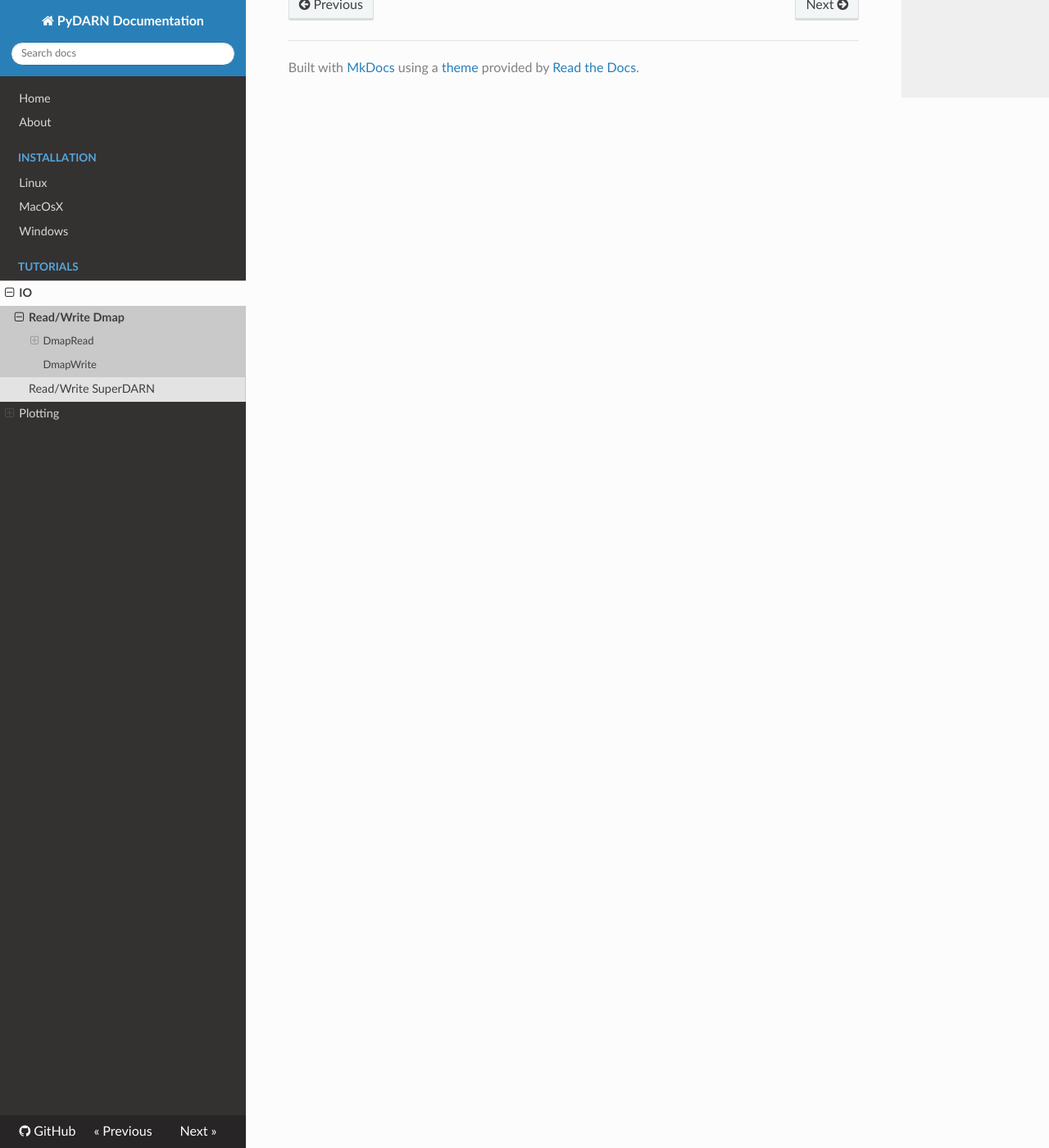
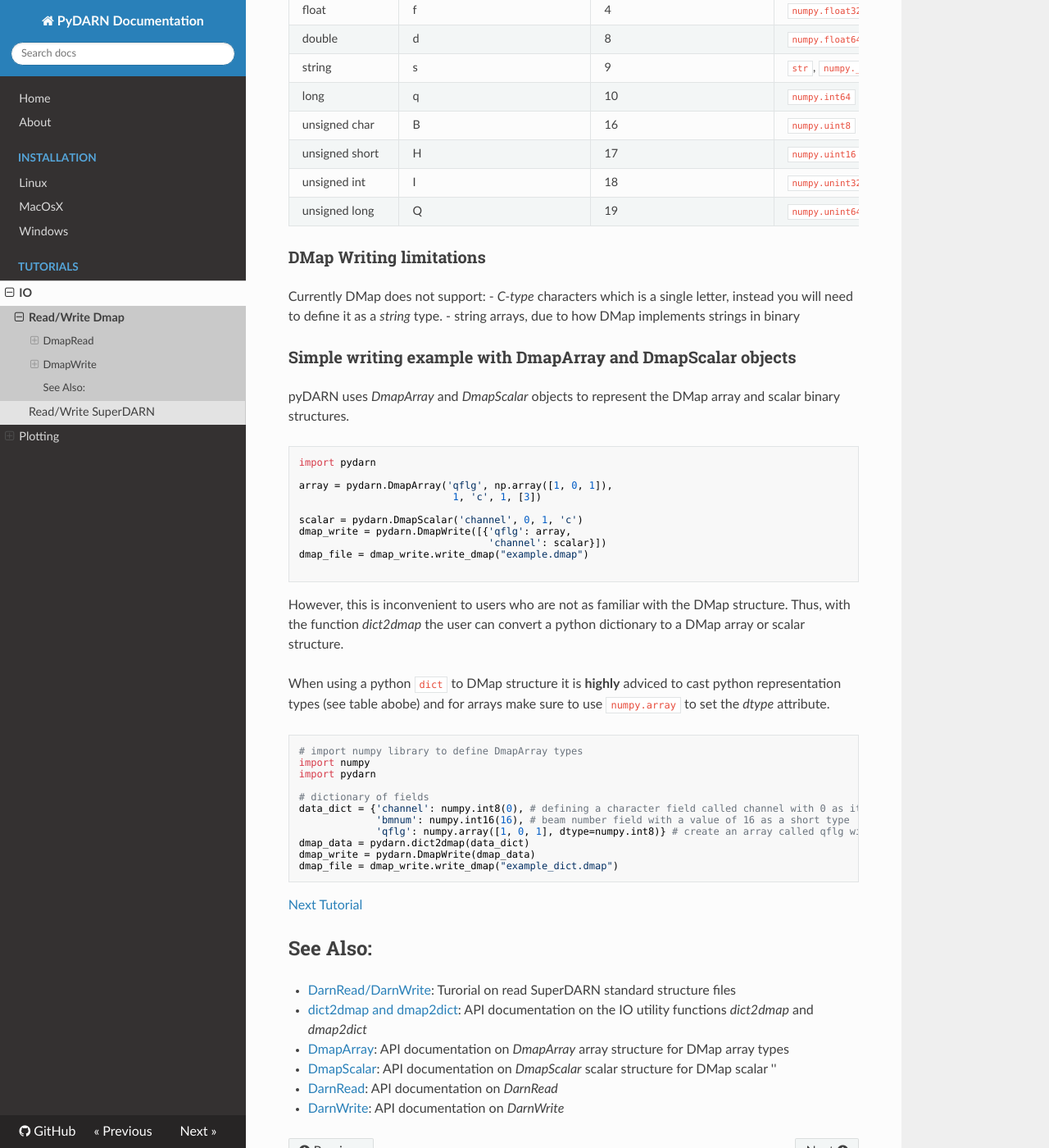
Before and after one commit to SuperDARN/pydarn, an MkDocs documentation site: the page built from docs/user/dmap.md, in a window 1280 px wide and 1400 px high, scrolled down 2415 px. Shown: the whole window at 82% size. Built offline with MkDocs 1.6.1, drawn with Linux system fonts in a browser that asks for light colours; nearby versions of some CDN libraries; some of the changed text lies outside the part shown.

Commit message:
adding tutorials on dmap and darn classes

````diff
--- a/docs/user/dmap.md
+++ b/docs/user/dmap.md
@@ -1,18 +1,18 @@
-# Dmap Classes
+# Reading and Writing DMap format files
+Please see API documentation on [`DmapRead`](code/DmapRead.md) and [`DmapWrite`](code/DmapWrite.md) for information on class methods and attributes.
 
-!!! Warning
-    This module of pyDARN will be removed after the first release and will become its own package.
-
-Please see for API documentation on [`DmapRead`](code/DmapRead.md) and [`DmapWrite`](code/DmapWrite.md).
-
-Data Map (DMap) Self-Describing Format was developed by Rob Barnes and is primary format used by SuperDARN.
+Data Map (DMap) is a binary self-describing format that was developed by Rob Barnes.
+This format is currently the primary format used by SuperDARN.
 For more information on DMap please see [RST Documentation](https://radar-software-toolkit-rst.readthedocs.io/en/latest/).
 
-pyDARN provides two methods that reads and writes DMap formatted files.
+pyDARN provides two classes to read (*DmapRead*) and write (DmapWrite) DMap formated files.
+
+!!! Note
+    After pyDARN release 1.0, these modules will be moved to it's own python library.
 
 ## DmapRead
 
-`DmapRead` reads Dmap format files and data streams.
+*DmapRead* reads DMap format files and data streams.
 Here are some examples on how to use the class:
 
 ### Read from a file
@@ -110,7 +110,34 @@ for dmap_file in dmap_files:
 
 ## DmapWrite
 
-Write DMap file:
+Writes a file in DMap format.
+The data types that are supported in DMap format are:
+
+| Data type name | binary character representation | DMap number representation | python representation |
+|----------------|----                      |---                  |---                    |
+| char      | c                      | 1                   | `numpy.int8`          |
+| short | h | 2 | `numpy.int16` |
+| integer | i | 3 | `numpy.int32`, `int` |
+| float | f | 4 | `numpy.float32`, `float` |
+| double | d | 8 | `numpy.float64`, `double` |
+| string | s | 9 | `str`, `numpy._str`, `numpy.str` |
+| long | q | 10 | `numpy.int64` |
+| unsigned char | B | 16 | `numpy.uint8` |
+| unsigned short | H | 17 | `numpy.uint16` |
+| unsigned int | I | 18 | `numpy.unint32` |
+| unsigned long | Q | 19 | `numpy.unint64`|
+
+
+### DMap Writing limitations
+
+Currently DMap does not support:
+- *C-type* characters which is a single letter, instead you will need to define it as a *string* type.
+- string arrays, due to how DMap implements strings in binary
+
+### Simple writing example with DmapArray and DmapScalar objects
+
+pyDARN uses *DmapArray* and *DmapScalar* objects to represent the DMap array and scalar binary structures.
+
 ```python
 import pydarn
 
@@ -123,3 +150,31 @@ dmap_write = pydarn.DmapWrite([{'qflg': array,
 dmap_file = dmap_write.write_dmap("example.dmap")
 
 ```
+However, this is inconvenient to users who are not as familiar with the DMap structure.
+Thus, with the function *dict2dmap* the user can convert a python dictionary to a DMap array or scalar structure.
+
+When using a python `dict` to DMap structure it is **highly** adviced to cast python representation types (see table abobe) and for arrays make sure to use `numpy.array` to set the  *dtype* attribute.
+
+```python
+# import numpy library to define DmapArray types
+import numpy
+import pydarn
+
+# dictionary of fields
+data_dict = {'channel': numpy.int8(0), # defining a character field called channel with 0 as its value
+             'bmnum': numpy.int16(16), # beam number field with a value of 16 as a short type
+             'qflg': numpy.array([1, 0, 1], dtype=numpy.int8)} # create an array called qflg with DMap char types
+dmap_data = pydarn.dict2dmap(data_dict)
+dmap_write = pydarn.DmapWrite(dmap_data)
+dmap_file = dmap_write.write_dmap("example_dict.dmap")
+```
+[Next Tutorial](user/darn.md)
+
+## See Also:
+
+- [DarnRead/DarnWrite](user/darn.md): Turorial on read SuperDARN standard structure files
+- [dict2dmap and dmap2dict](code/ioutilities.md): API documentation on the IO utility functions *dict2dmap* and *dmap2dict*
+- [DmapArray](code/DmapArray.md): API documentation on *DmapArray* array structure for DMap array types
+- [DmapScalar](code/DmapScalar): API documentation on *DmapScalar* scalar structure for DMap  scalar ''
+- [DarnRead](code/DarnRead.md): API documentation on *DarnRead*
+- [DarnWrite](code/DarnWrite.md): API documentation on *DarnWrite*
````
Also changed, not shown: docs/index.md (+16 -12 lines), docs/user/darn.md (+68 -1 lines), docs/user/install.md (+0 -4 lines).
